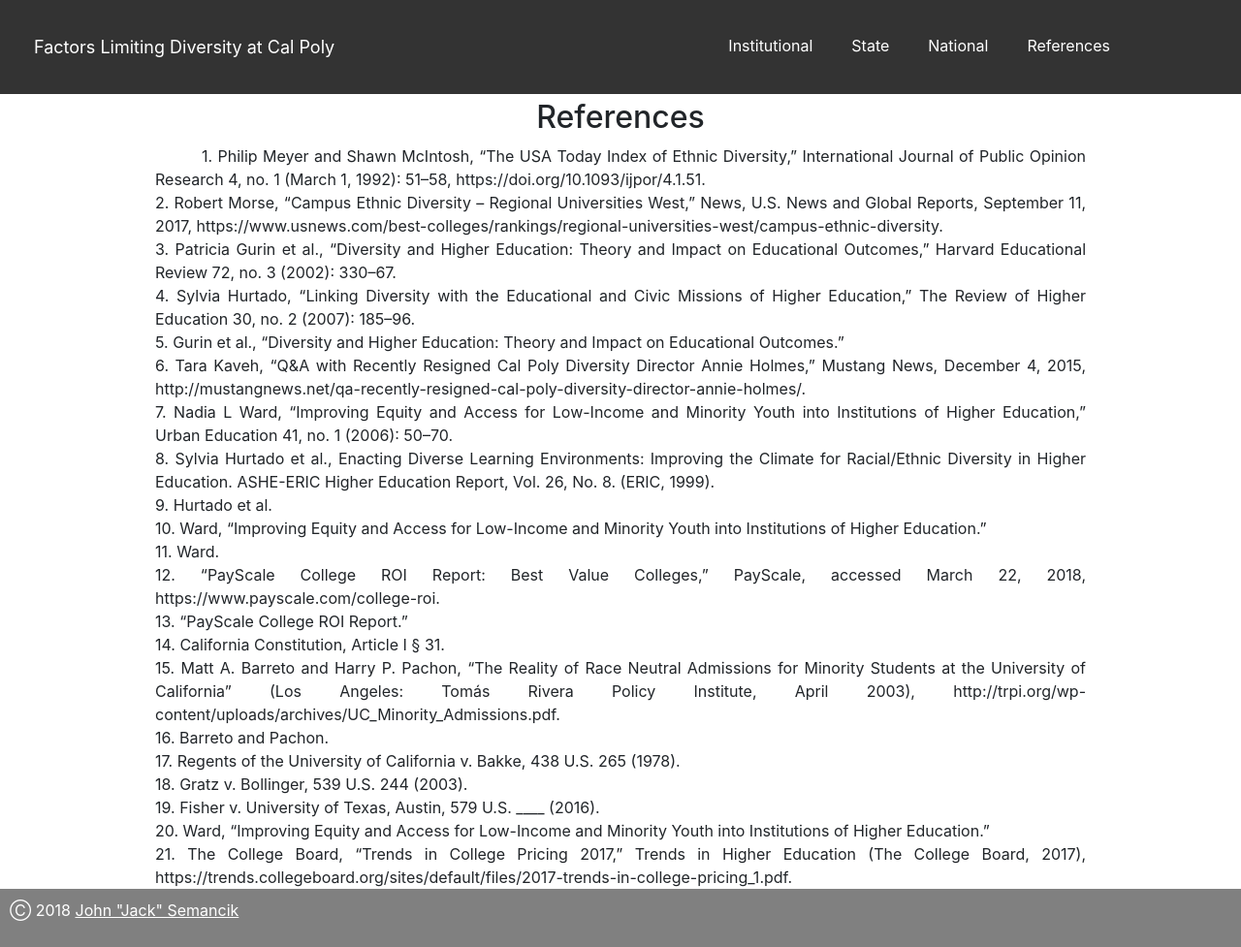
After one commit to jacksemancik/diversify-calpoly, a Django app: page /references/ in a window 1280 px wide. The commit adds this page. Shown: the whole page at 97% size. Run offline with Django 3.2, Linux system fonts and the light colour scheme; data comes from the database, SQL or seed files in the repository; both versions use the stored data as it was after the commit; some libraries are stand-ins or nearby versions; some web fonts are replaced.

Commit message:
update 22 march 2018

```diff
--- a/frontend/templates/base-btn.html
+++ b/frontend/templates/base-btn.html
@@ -1,6 +1,6 @@
 <div class="previous-div {% block previous-class %}{% endblock %}">
-  <a href="{% block previous-href %}{% endblock %}">Previous</a>
+  <a href="{% block previous-href %}{% endblock %}" class="btn btn-info" role="button">Previous</a>
 </div>
 <div class="next-div {% block next-class %}{% endblock %}">
-  <a href="{% block next-href %}{% endblock %}">Next</a>
+  <a href="{% block next-href %}{% endblock %}" class="btn btn-info" role="button">Next</a>
 </div>
--- a/frontend/templates/base.html
+++ b/frontend/templates/base.html
@@ -15,11 +15,14 @@
         </div>
         <div class="text-container">
           <p>{% block content %}{% endblock %}</p>
+          <!--<div class="btns">
+            {% block buttonhtml %}{% endblock %}
+          </div>-->
         </div>
       </div>
-      <div class="btns">
-        {% block buttonhtml %}{% endblock %}
-      </div>
+      <!--<div class="btns">
+
+      </div>-->
     </div>
     <div class="footer">
       {% include 'foot.html' %}
--- a/frontend/templates/foot.html
+++ b/frontend/templates/foot.html
@@ -1,5 +1,5 @@
-<footer class="foot">
-  <div class="container-fluid grey foot">
-    <p>Ⓒ 2018 John "Jack" Semancik</p>
+<footer class="container-fluid foot">
+  <div class="foot">
+    <p class="foot">Ⓒ 2018 <a href="https://jacksemancik.com">John "Jack" Semancik</a></p>
   </div>
 </footer>
--- a/frontend/templates/institutional.html
+++ b/frontend/templates/institutional.html
@@ -2,4 +2,7 @@
 {% load static %}
 {% block addcss %}<link rel="stylesheet" href="{% static 'institutional.css' %}" />{% endblock %}
 {% block pagecontentclass %}institutional-content{% endblock %}
-{% block buttonhtml %}{% include 'institutional-btn.html' %}{% endblock %}
+{% block content %}
+  {% include 'institutional-content.html' %}
+{% endblock %}
+{% block buttonhtml %}{% include 'institutional-btns.html' %}{% endblock %}
--- a/frontend/templates/intro-content.html
+++ b/frontend/templates/intro-content.html
@@ -1,8 +1,9 @@
+<img src="http://www.fruithat.org/img" />
 <span class="indent"><p>For a school that touts diversity as a core principle, one might be shocked to discover that California Polytechnic State University, San Luis Obispo has a disproportionately white (non-Hispanic) campus.
 In fact, according to a statistic published by Cal Poly’s Office of University Diversity and Inclusion, Cal Poly’s student population is demographically consisted of 58.6 percent white (non-Hispanic) students, with the next largest single demographic group being Hispanic/Latinx at 15.2 percent.
 Applying the USA Today Index of Ethnic Diversity’s methodology to Cal Poly’s demographic consistency,<sup>1</sup>  one finds Cal Poly’s score to be 0.57.<sup>2</sup></p></span><br />
 
-<span class="indent"><p>The reasoning behind this score is multifaceted, but, nonetheless, demonstrates specific failures across three distinct levels of perspective: on a national level, through the rising cost of higher education; at the state level, through California’s Proposition 209; and through the institutional failures of the combined administrative, faculty, and student governing bodies at Cal Poly.</p></span><br />
+<span class="indent"><p>The reasoning behind this score is multifaceted, but, nonetheless, demonstrates specific failures across three distinct levels of perspective: on a national level, through the rising cost of higher education; at the state level, through California’s Proposition 209; and, institutionally, through a lack of programs designed to effectively combat the effect of poverty on educational outcomes.</p></span><br />
 
 <span class="indent"><p>However, this whole topic begs the question, “does diversity in higher education have any measurable benefits?”
 Practically speaking, the short answer to this question is yes because we live in a diverse, multicultural country on a diverse, multicultural planet, thus creating a need for a labor-force that can adapt to such conditions.
--- a/frontend/templates/page-one-btn.html
+++ b/frontend/templates/page-one-btn.html
@@ -1,3 +1,3 @@
 {% extends 'base-btn.html' %}
 {% block previous-class %}hidden{% endblock %}
-{% block next-href %}/institutions{% endblock %}
+{% block next-href %}/institutional{% endblock %}
--- /dev/null
+++ b/frontend/templates/reference-content.html
@@ -0,0 +1,21 @@
+1. Philip Meyer and Shawn McIntosh, “The USA Today Index of Ethnic Diversity,” International Journal of Public Opinion Research 4, no. 1 (March 1, 1992): 51–58, https://doi.org/10.1093/ijpor/4.1.51.<br/>
+2. Robert Morse, “Campus Ethnic Diversity – Regional Universities West,” News, U.S. News and Global Reports, September 11, 2017, https://www.usnews.com/best-colleges/rankings/regional-universities-west/campus-ethnic-diversity.<br/>
+3. Patricia Gurin et al., “Diversity and Higher Education: Theory and Impact on Educational Outcomes,” Harvard Educational Review 72, no. 3 (2002): 330–67.<br/>
+4. Sylvia Hurtado, “Linking Diversity with the Educational and Civic Missions of Higher Education,” The Review of Higher Education 30, no. 2 (2007): 185–96.<br/>
+5. Gurin et al., “Diversity and Higher Education: Theory and Impact on Educational Outcomes.”<br/>
+6. Tara Kaveh, “Q&A with Recently Resigned Cal Poly Diversity Director Annie Holmes,” Mustang News, December 4, 2015, http://mustangnews.net/qa-recently-resigned-cal-poly-diversity-director-annie-holmes/.<br/>
+7. Nadia L Ward, “Improving Equity and Access for Low-Income and Minority Youth into Institutions of Higher Education,” Urban Education 41, no. 1 (2006): 50–70.<br/>
+8. Sylvia Hurtado et al., Enacting Diverse Learning Environments: Improving the Climate for Racial/Ethnic Diversity in Higher Education. ASHE-ERIC Higher Education Report, Vol. 26, No. 8. (ERIC, 1999).<br/>
+9. Hurtado et al.<br/>
+10. Ward, “Improving Equity and Access for Low-Income and Minority Youth into Institutions of Higher Education.”<br/>
+11. Ward.<br/>
+12. “PayScale College ROI Report: Best Value Colleges,” PayScale, accessed March 22, 2018, https://www.payscale.com/college-roi.<br/>
+13. “PayScale College ROI Report.”<br/>
+14. California Constitution, Article I § 31.<br/>
+15. Matt A. Barreto and Harry P. Pachon, “The Reality of Race Neutral Admissions for Minority Students at the University of California” (Los Angeles: Tomás Rivera Policy Institute, April 2003), http://trpi.org/wp-content/uploads/archives/UC_Minority_Admissions.pdf.<br/>
+16. Barreto and Pachon.<br/>
+17. Regents of the University of California v. Bakke, 438 U.S. 265 (1978).<br/>
+18. Gratz v. Bollinger, 539 U.S. 244 (2003).<br/>
+19. Fisher v. University of Texas, Austin, 579 U.S. ____ (2016).<br/>
+20. Ward, “Improving Equity and Access for Low-Income and Minority Youth into Institutions of Higher Education.”<br/>
+21. The College Board, “Trends in College Pricing 2017,” Trends in Higher Education (The College Board, 2017), https://trends.collegeboard.org/sites/default/files/2017-trends-in-college-pricing_1.pdf.
--- /dev/null
+++ b/frontend/templates/references.html
@@ -0,0 +1,8 @@
+{% extends 'base.html' %}
+{% load static %}
+{% block addcss %}<link rel="stylesheet" href="{% static 'references.css' %}" />{% endblock %}
+{% block pagecontentclass %}reference-content{% endblock %}
+{% block content %}
+  {% include 'reference-content.html' %}
+{% endblock %}
+{% block buttonhtml %}{% include 'reference-btn.html' %}{% endblock %}
--- a/frontend/views.py
+++ b/frontend/views.py
@@ -9,7 +9,7 @@ def homepage(request):
 def institutional(request):
     page = 2
     content = Content.objects.get(page=page)
-    return render(request, 'institutional.html', {'content':content,'text':textrender})
+    return render(request, 'institutional.html', {'content':content})
 
 def state(request):
     page = 3
--- a/static/base.css
+++ b/static/base.css
@@ -3,26 +3,36 @@ body, html{
   height:100%;
   margin:0;
 }
-h2{
+h2,h3{
   text-align:center;
+}
+img{
+  display:block;
+  max-width:600px;
+  margin:auto;
+  padding:5px;
 }
 sup {
   vertical-align:super;
   font-size:smaller;
 }
+div.content-container{
+  min-height:100vh;
+}
 div.content{
-  height:auto;
-  padding-top:10%;
+  padding-top:8%;
 }
 div.content div.text-container{
   width:75%;
   margin:auto;
-
 }
-div.content div.text-container p{
+div.content div.text-container p, div.content div.text-container div.indent{
   text-align:justify;
   margin:auto;
 }
 span.indent, div.content div.text-container{
   text-indent:5%;
 }
+div.btns{
+  width:100%;
+}
--- a/static/foot.css
+++ b/static/foot.css
@@ -1,8 +1,11 @@
 footer.foot{
   display:block;
   position:relative;
-  height:300px;
+  padding:10px;
   background-color:grey;
   color:white;
-
 }
+p.foot a{
+  text-decoration:underline;
+  color:white;
+}
--- a/static/progress-btns.css
+++ b/static/progress-btns.css
@@ -1,13 +1,24 @@
 .hidden{
   visibility:hidden;
+}
+.previous-div a{
+  text-align:center;
+  display:inline-block;
+  vertical-align:middle;
+  margin:auto;
+}
+.next-div a{
+  text-align:center;
+  display:inline-block;
+  vertical-align:middle;
+  margin:auto;
 }
 .previous-div{
   display:block;
   float:left;
-  vertical-align:middle;
 }
+
 .next-div{
   display:block;
   float:right;
-  vertical-align:middle;
 }
--- /dev/null
+++ b/static/references.css
@@ -0,0 +1,13 @@
+div.content{
+  text-align:left;
+  text-indent:0;
+}
+ol {
+    display: block;
+    list-style-type: decimal;
+    margin-top: 1em;
+    margin-bottom: 1em;
+    margin-left: 0;
+    margin-right: 0;
+    padding-left: 40px;
+}
```
Also changed, not shown: frontend/templates/institutional-content.html (added, +25 -0 lines), frontend/templates/national-content.html (added, +9 -0 lines), frontend/templates/national.html (added, +8 -0 lines), frontend/templates/state-content.html (added, +14 -0 lines), frontend/templates/state.html (added, +8 -0 lines), db.sqlite3.
